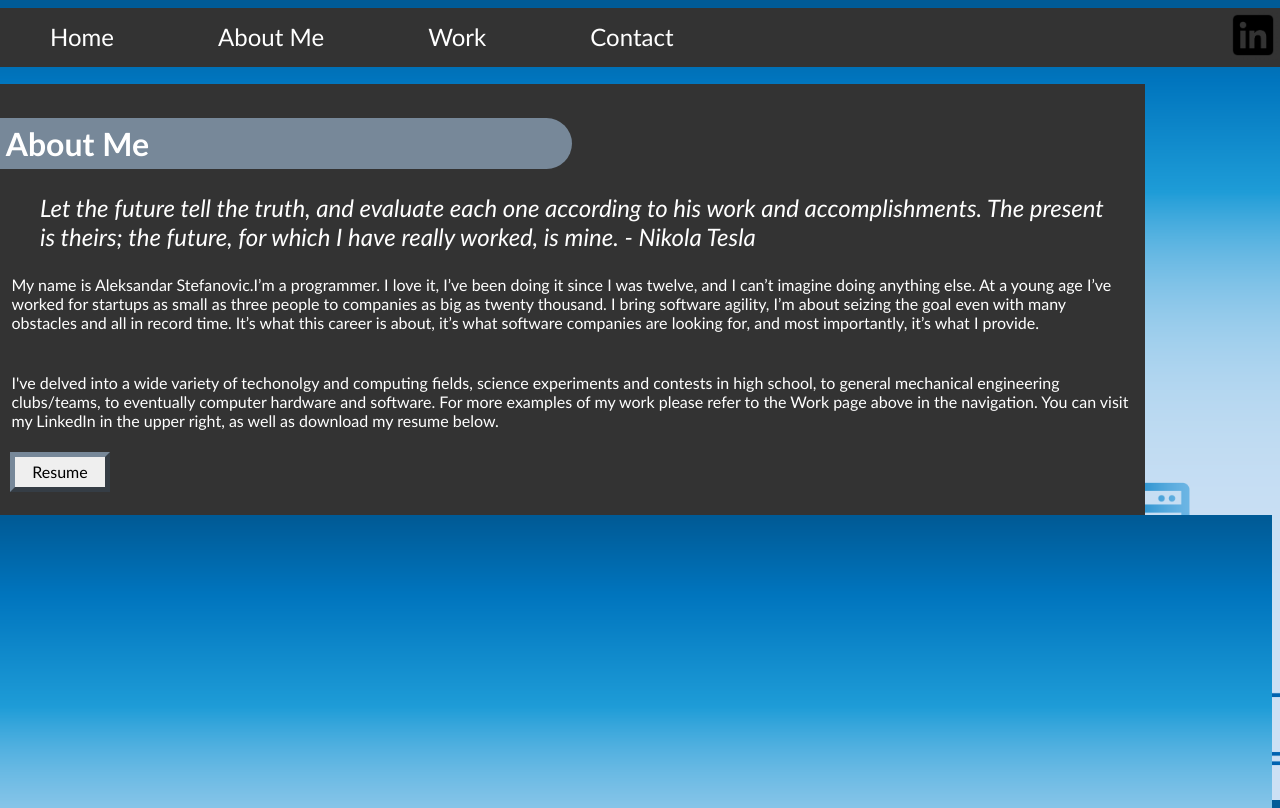
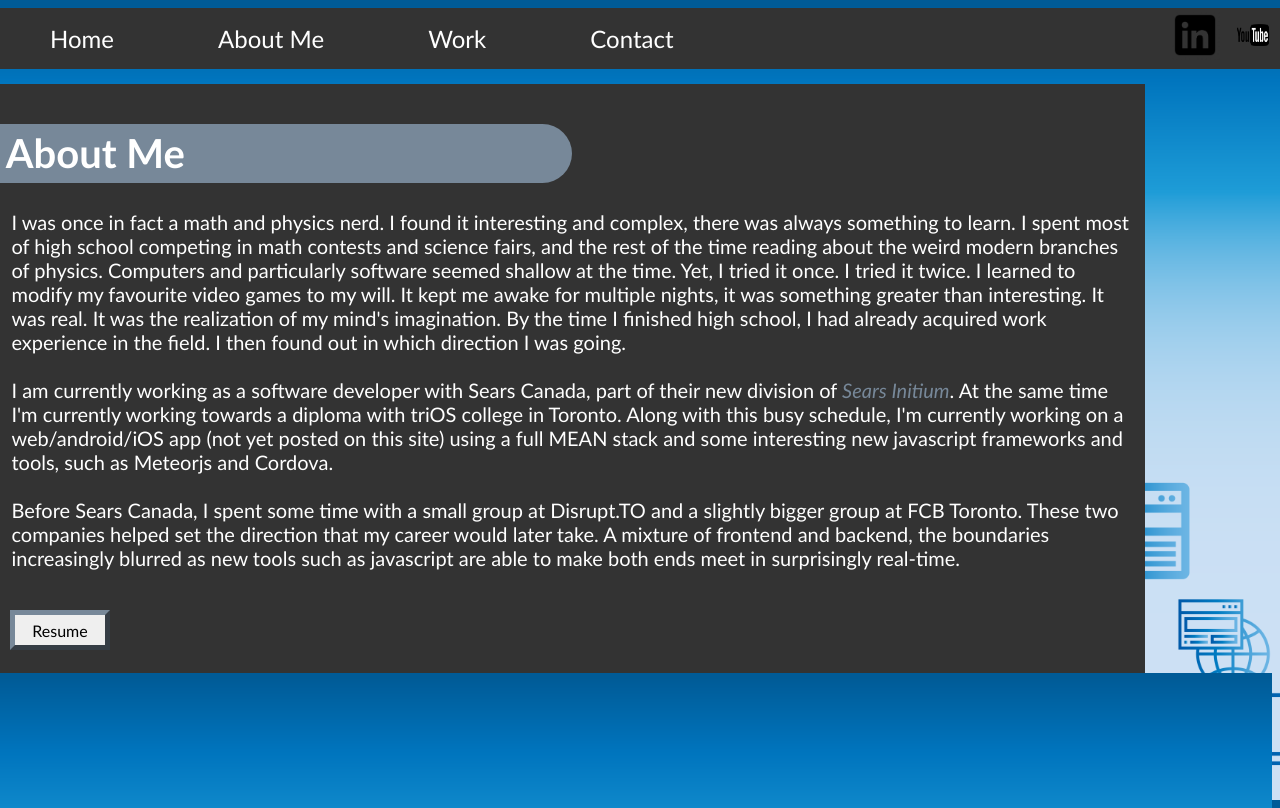
Before and after one commit to aleksstefanovic/portfolio, a website: page client/aboutme.html in a window 1280 px wide. Drawn offline with nearby package versions, Linux system fonts and the light colour scheme.

Commit message:
mostly done i hope

```diff
--- a/client/aboutme.css
+++ b/client/aboutme.css
@@ -3,10 +3,6 @@
     height: 100px;
 }
 
-blockquote {
-    font-style: italic;
-    font-size: 1.5em;
-}
 
 #resume {
     width: 100px;
--- a/client/aboutme.html
+++ b/client/aboutme.html
@@ -12,21 +12,24 @@
     <div id="nav"></div>
     <div class="section">
         <h1>About Me</h1>
-        <!--<img id="profilepic" src="/media/profile.png" alt="Profile">-->
-        <blockquote>Let the future tell the truth, and evaluate each one according to his work and accomplishments. The present is theirs; the future, for which I have really worked, is mine. - Nikola Tesla</blockquote>
         <p>
-            My name is Aleksandar Stefanovic.I’m a programmer. I love it, I’ve been doing it since I was twelve, and I can’t
-            imagine doing anything else. At a young age I’ve worked for startups as small as three
-            people to companies as big as twenty thousand. I bring software agility, I’m about
-            seizing the goal even with many obstacles and all in record time. It’s what this career is
-            about, it’s what software companies are looking for, and most importantly, it’s what I
-            provide.
+            I was once in fact a math and physics nerd. I found it interesting and complex, there was always something to learn. I spent most of high school competing in math
+            contests and science fairs, and the rest of the time reading about the weird modern branches of physics. Computers and particularly software seemed
+            shallow at the time. Yet, I tried it once. I tried it twice. I learned to modify my favourite video games to my will. It kept me awake for multiple nights, it
+            was something greater than interesting. It was real. It was the realization of my mind's imagination. By the time I finished high school, I had already acquired
+            work experience in the field. I then found out in which direction I was going.
+            <br>
+            <br>
+            I am currently working as a software developer with Sears Canada, part of their new division of <a class="textlink" href="http://www.searsinitium.com/">Sears Initium</a>. At the same time I'm currently working towards a diploma with triOS college in
+            Toronto. Along with this busy schedule, I'm currently working on a web/android/iOS app (not yet posted on this site) using a full MEAN stack and some interesting new javascript frameworks and
+            tools, such as Meteorjs and Cordova.
+            <br>
+            <br>
+            Before Sears Canada, I spent some time with a small group at Disrupt.TO and a slightly bigger group at FCB Toronto. These two companies helped set the direction
+            that my career would later take. A mixture of frontend and backend, the boundaries increasingly blurred as new tools such as javascript are able to make both
+            ends meet in surprisingly real-time.
         </p>
         <br>
-        <p>
-            I've delved into a wide variety of techonolgy and computing fields, science experiments and contests in high school, to general mechanical engineering clubs/teams,            to eventually computer hardware and software. For more examples of my work please refer to the Work page above in the navigation. You can visit my LinkedIn in the
-            upper right, as well as download my resume below.
-        </p>
         <form action="/media/resume.pdf">
             <input id="resume" type="submit" value="Resume"/>
         </form>
--- a/client/imports/nav.css
+++ b/client/imports/nav.css
@@ -18,7 +18,7 @@
     color: white;
     font-size: 1.5em;
     text-align: center;
-    padding: 14px 50px;
+    padding: 16px 50px;
     text-decoration: none;
 }
 
@@ -57,7 +57,7 @@
     float: right;
 }
 
-#linkedinlink {
+#socialicon {
     padding:0;
 }
 
@@ -68,15 +68,28 @@
     padding: 1px 1px 1px 1px;
 }
 
+#youtube {
+    width: 50px;
+    height: 50px;
+    margin: 1px 1px 1px 1px;
+    padding: 1px 1px 1px 1px;
+}
+
 
 @media only screen and (max-width: 800px) {
     ul.nav li a {
-        padding: 10px 35px;
+        padding: 13px 35px;
         font-size: 1.25em;
     }
     #linkedin {
         width: 40px;
         height: 40px;
+    }
+    #youtube {
+        width: 60px;
+        height: 40px;
+        margin: 1px 1px 1px 1px;
+        padding: 1px 1px 1px 1px;
     }
 }
 
--- a/client/imports/nav.html
+++ b/client/imports/nav.html
@@ -12,8 +12,11 @@
     <li><a href="/contact.html">Contact</a></li>
 
     <li id="socialbar">
-        <a id="linkedinlink" href="https://www.linkedin.com/in/aleksandar-stefanovic-1b2a8611b">
+        <a id="socialicon" href="https://www.linkedin.com/in/aleksandar-stefanovic-1b2a8611b">
             <img id="linkedin" src="/media/linkedin.png" alt="LinkedIn">
+        </a>
+        <a id="socialicon" href="https://www.youtube.com/channel/UCu58g7b3aAx4-9Z5e1V1qdg">
+            <img id="youtube" src="/media/youtube.png" alt="YouTube">
         </a>
     </li>
 </ul>
--- a/client/portfolio.css
+++ b/client/portfolio.css
@@ -22,6 +22,7 @@
     position:relative;
     border-top-right-radius: 100px;
     border-bottom-right-radius: 100px;
+    font-size:2.5em;
 }
 
 p {
@@ -85,6 +86,10 @@
     background-color: #333333;
 }
 
+div.section p {
+    font-size: 1.25em;
+}
+
 .parallax {
     height: 100%;
     background-image: url("media/portfolio.png");
@@ -130,6 +135,11 @@
     height:30px;
 }
 
+blockquote {
+    font-style: italic;
+    font-size: 1.75em;
+}
+
 
 @media only screen and (max-width: 720px) {
     body {
```
Also changed, not shown: client/index.html (+15 -16 lines), client/projects.html (+2 -2 lines), index.js (+5 -2 lines), client/media/youtube.png (added).
